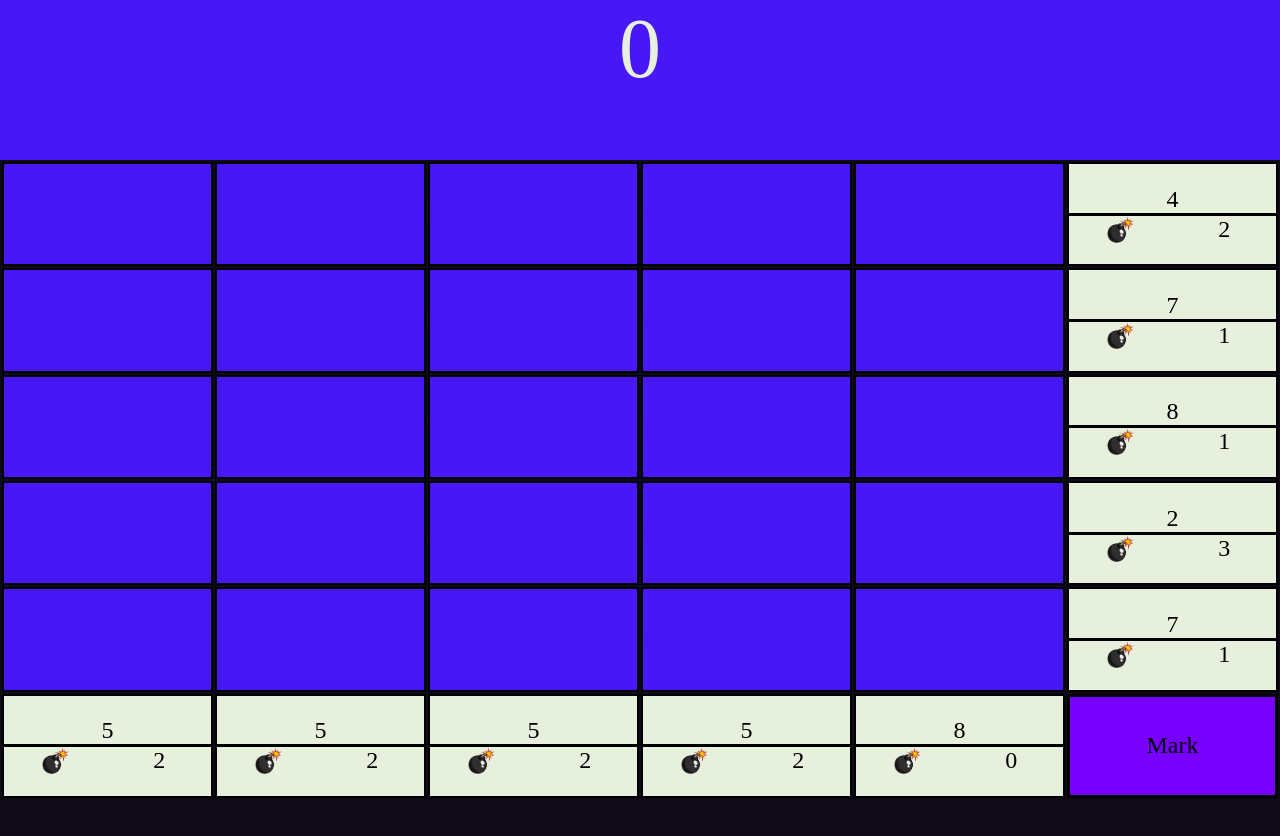
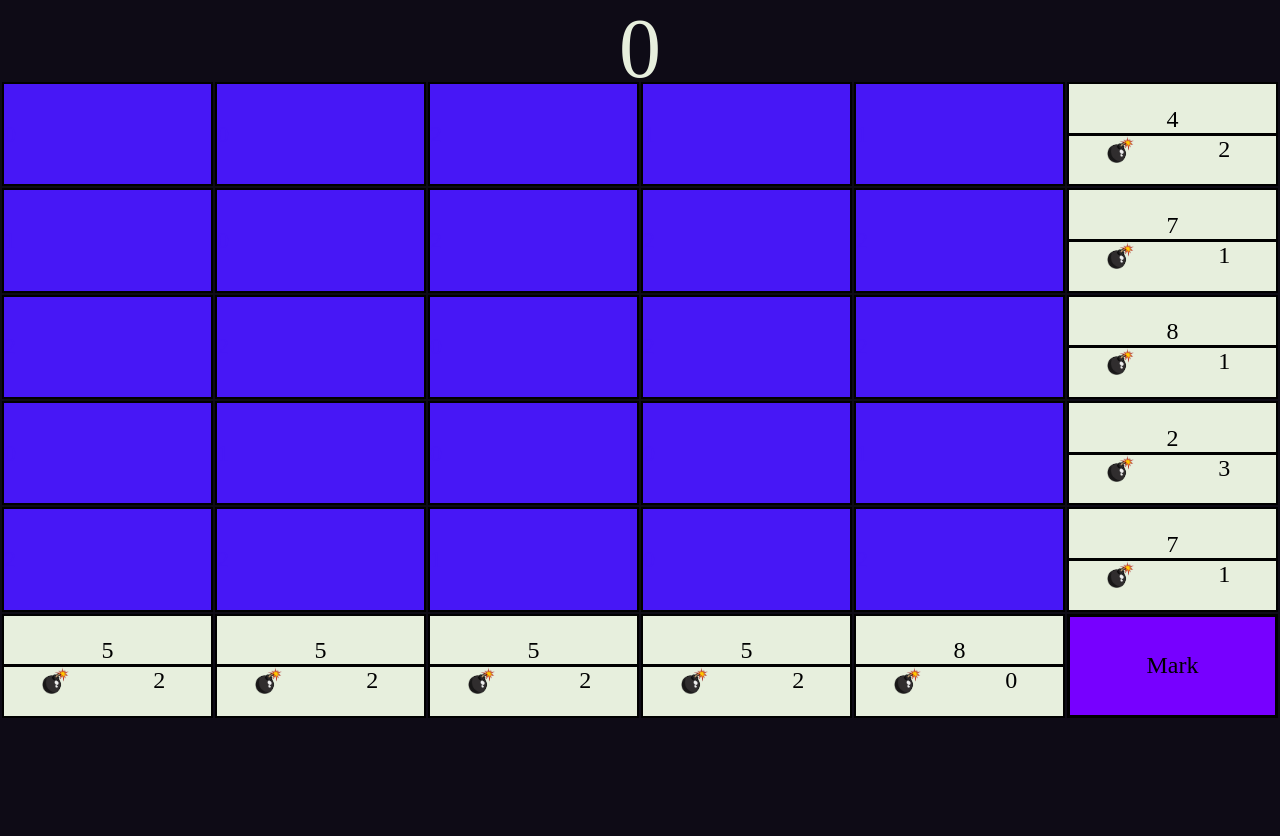
Before and after one commit to bsad79/BombFlip, a plain HTML site: page index.html in a window 1280 px wide. Before the commit the page ends 800 px from the top, so only its background shows below. Drawn offline with Linux system fonts and the light colour scheme.

Commit message:
Update style.css

```diff
--- a/style.css
+++ b/style.css
@@ -10,15 +10,15 @@ body{
     overflow: hidden;
     height: 100vh;
     font-size: 150%;
+    padding-bottom: 10vh;
 }
 
 .placar{
-    background-color: #4717f6;
     color: #e7efdd;
     text-align: center;
     vertical-align: middle;
     font-size: 350%;
-    height: 20vh;
+    height: 10vh;
 }
 
 table{
```
